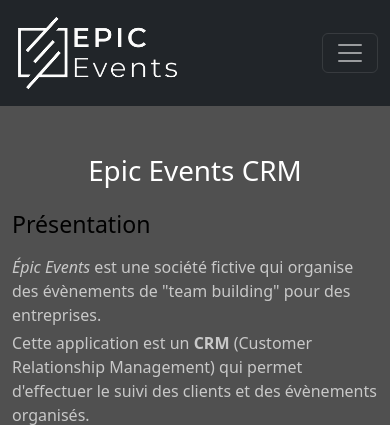
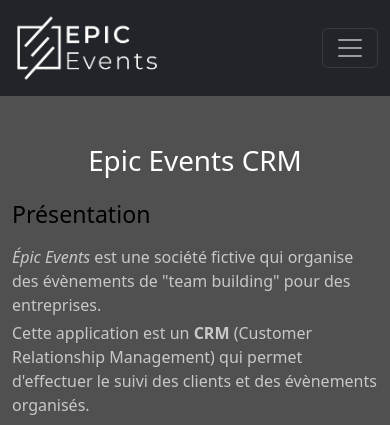
Before and after one commit to romansainthilaire/epic_events_crm, a Django app: page / in a window 390 px wide. Shown: the top 425 px of the page. Run offline with Django 4.2, Linux system fonts and the light colour scheme; some libraries are stand-ins or nearby versions.

Commit message:
refactoring

```diff
--- a/accounts/decorators.py
+++ b/accounts/decorators.py
@@ -1,13 +1,13 @@
 from functools import wraps
 
-from django.http import Http404
+from django.shortcuts import redirect
 
 
 def unauthenticated_user_required(function):
     @wraps(function)
     def wrapper(request, *args, **kwargs):
         if request.user.is_authenticated:
-            raise Http404
+            return redirect("about")
         else:
             return function(request, *args, **kwargs)
     return wrapper
--- a/static/css/style.css
+++ b/static/css/style.css
@@ -87,3 +87,11 @@ label {
 .invalid-feedback {
     color: rgb(255, 150, 150)
 }
+
+@media (max-width: 1200px) {
+
+    #epic-events-logo {
+        max-height: 70px;
+    }
+
+}
--- a/templates/base.html
+++ b/templates/base.html
@@ -40,7 +40,7 @@
     <div id="main-container">
         <nav class="navbar navbar-dark navbar-expand-lg bg-dark" data-bs-theme="dark">
             <div class="container-fluid">
-                <a class="navbar-brand me-5" href={% url "about" %}>
+                <a class="navbar-brand me-3 me-xl-5" href={% url "about" %}>
                     <img id="epic-events-logo" src="{% static 'img/logos/epic-events-logo.png' %}" alt="logo">
                 </a>
                 <button class="navbar-toggler" type="button" data-bs-toggle="collapse" data-bs-target="#navbar">
@@ -48,8 +48,8 @@
                 </button>
                 <div class="collapse navbar-collapse" id="navbar">
                     <ul class="navbar-nav me-auto mb-2 mb-lg-0">
-                        <li class="nav-item">
-                            <a class="nav-link" href="{% url 'about' %}">À propos</a>
+                        <li class="nav-item mt-2 mt-lg-0">
+                            <a class="nav-link nobr" href="{% url 'about' %}">À propos</a>
                         </li>
                         <li class="nav-item">
                             <a class="nav-link" href="{% url 'api_doc' %}">API</a>
@@ -71,12 +71,13 @@
                         {% endif %}
                     </ul>
                     {% if user.is_authenticated %}
-                    <p class="text-white mt-3 me-4">
-                        {{ user.first_name|title }} {{ user.last_name|upper }} - {{ user.groups.all.0|title }}
+                    <p class="text-white mt-3 mx-0 mx-lg-4">
+                        <span class="nobr">{{ user.first_name|title }} {{ user.last_name|upper }}</span><br>
+                        <span class="text-info-emphasis">{{ user.groups.all.0|title }}</span>
                     </p>
-                    <a class="btn btn-secondary me-3 my-2" href="{% url 'logout' %}">Déconnexion</a>
+                    <a class="btn btn-secondary me-3 mt-1 mb-3 mb-lg-2" href="{% url 'logout' %}">Déconnexion</a>
                     {% else %}
-                    <a class="btn btn-secondary me-3 my-2" href="{% url 'login' %}">Connexion</a>
+                    <a class="btn btn-secondary me-3 mt-1 mb-3 mb-lg-2" href="{% url 'login' %}">Connexion</a>
                     {% endif %}
                 </div>
             </div>
```
